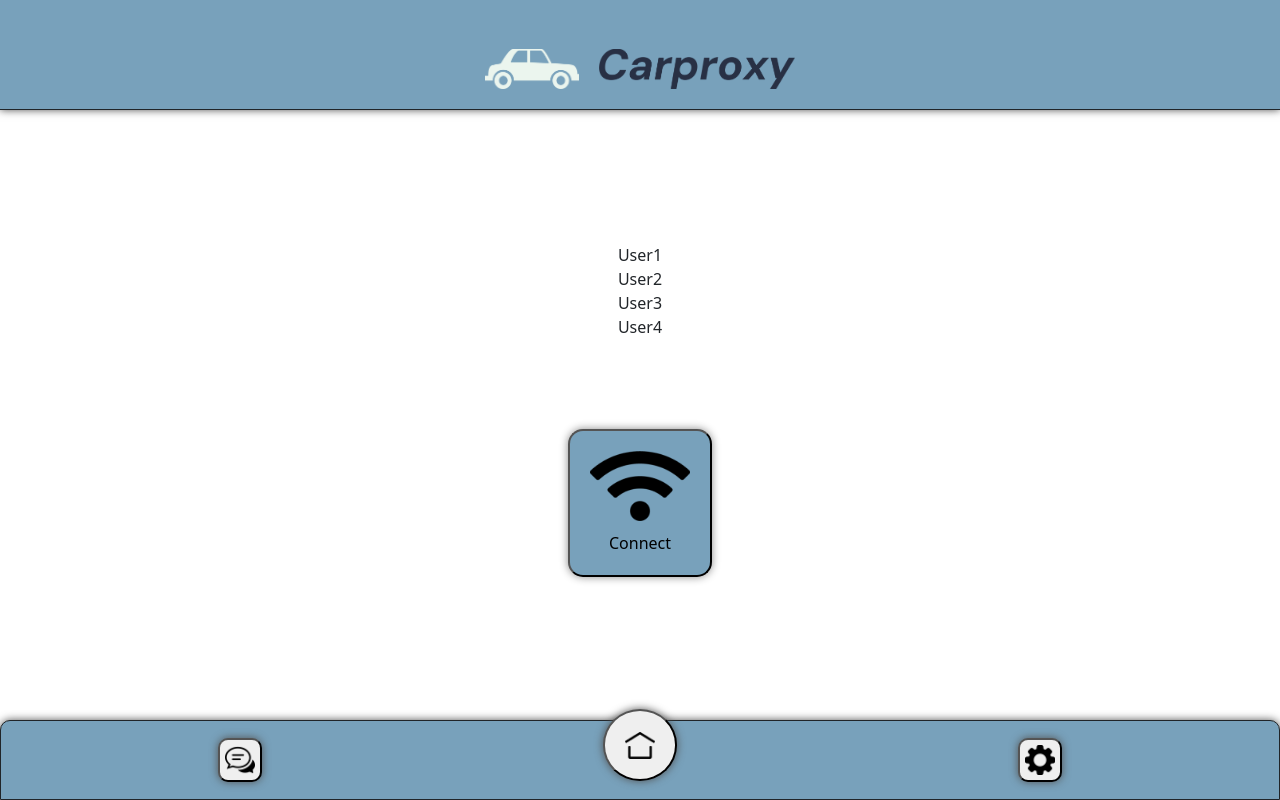
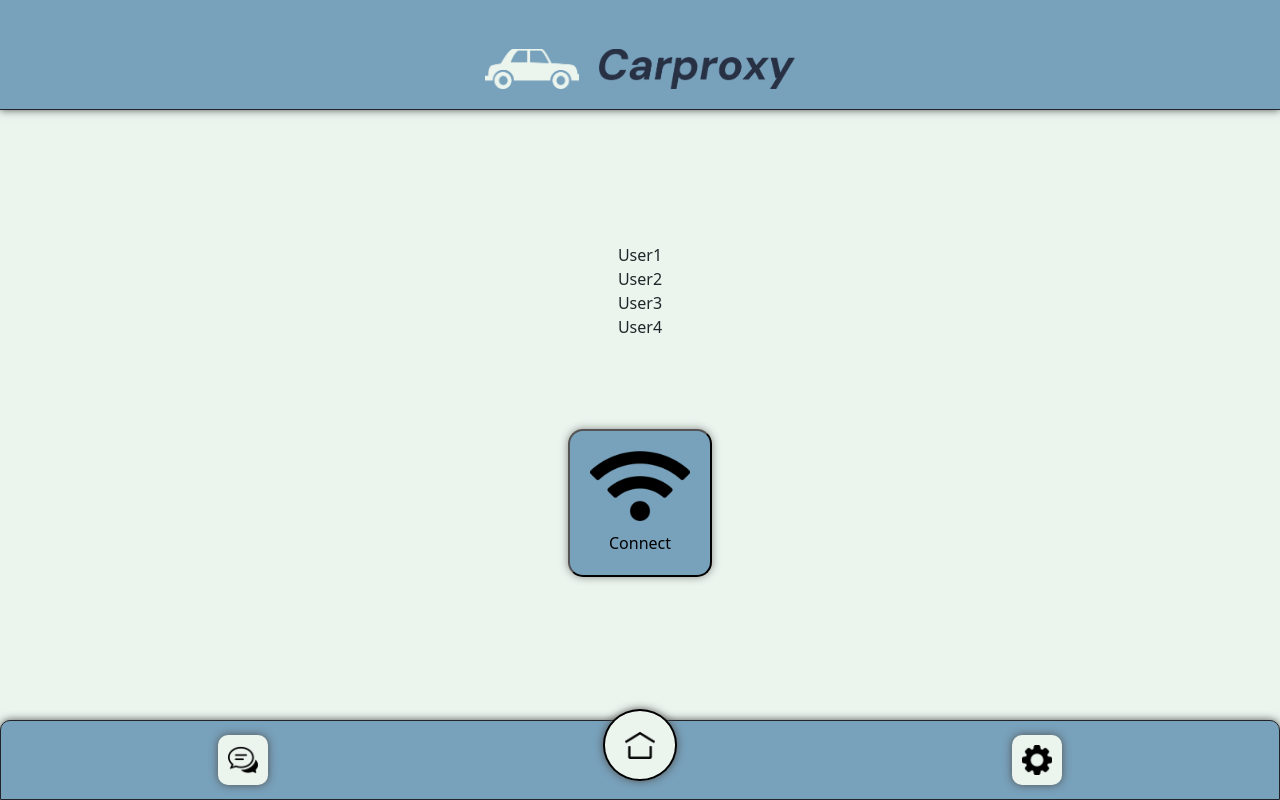
Before and after one commit to krx90/carproxy, a React (Vite) app: page / in a window 1280 px wide. Built offline with nearby package versions, Linux system fonts and the light colour scheme.

Commit message:
working menu buttons

```diff
--- a/src/App.css
+++ b/src/App.css
@@ -1,4 +1,4 @@
-.app{
+.App{
     background-color: #EBF5EE;
     height: fill;
 }
--- a/src/App.tsx
+++ b/src/App.tsx
@@ -7,7 +7,7 @@ import { BrowserRouter, Routes, Route } from 'react-router-dom';
 
 function App() {
   return (
-    <div>
+    <div className='App'>
       <BrowserRouter>
         <Routes>
           <Route index element={<Home />} />
--- a/src/components/MenuBar.css
+++ b/src/components/MenuBar.css
@@ -30,7 +30,8 @@
 
 .chat-icon-button {
     border-radius: 10px;
-    padding: 5px;
+    padding: 10px;
+    background-color: #EBF5EE;
     box-shadow: 0 0 8px 0 rgb(82, 82, 82);
 }
 
@@ -40,7 +41,8 @@
 
 .settings-icon-button {
     border-radius: 10px;
-    padding: 5px;
+    padding: 10px;
+    background-color: #EBF5EE;
     box-shadow: 0 0 8px 0 rgb(82, 82, 82);
 }
 
@@ -48,7 +50,11 @@
     display: block;
     padding: 20px;
     margin-bottom: 30px;
+    border-style: solid;
+    border-color: black;
+    border-width: 2px;
     border-radius: 50%;
+    background-color: #EBF5EE;
     box-shadow: 0 0 8px 0 rgb(82, 82, 82);
 }
 
--- a/src/components/MenuBar.tsx
+++ b/src/components/MenuBar.tsx
@@ -2,14 +2,15 @@ import './MenuBar.css';
 import image from '../assets/sound.png';
 import image1 from '../assets/chat.png';
 import image2 from '../assets/settings.png';
+import { Link } from 'react-router-dom';
 
 function MenuBar() {
     return(
         <div className='menu-bar'>
             <div className='menu-icons'>
-                <button className='chat-icon-button'><img src={image1} alt="chat-icon" className="chat-icon"/></button>
-                <button className='live-button-circle'><img src={image} alt="live-button" className="live-button"/></button>
-                <button className='settings-icon-button'><img src={image2} alt="settings-icon" className='settings-icon'/></button>
+                <Link to='/chats' className='chat-icon-button'><img src={image1} alt="chat-icon" className="chat-icon"/></Link>
+                <Link to='/home' className='live-button-circle'><img src={image} alt="live-button" className="live-button"/></Link>
+                <Link to='/settings' className='settings-icon-button'><img src={image2} alt="settings-icon" className='settings-icon'/></Link>
             </div>
         </div>
     )
--- a/src/pages/NoPage.tsx
+++ b/src/pages/NoPage.tsx
@@ -1,7 +1,11 @@
+import { Link } from 'react-router-dom';
+
 export default function NoPage() {
+
     return(
         <div>
             <h1>Error 404: Sorry, Page Not Found</h1>
+            <Link to='/home'>Go Home</Link>
         </div>
     )
 }
```
